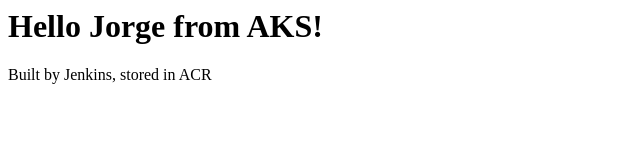
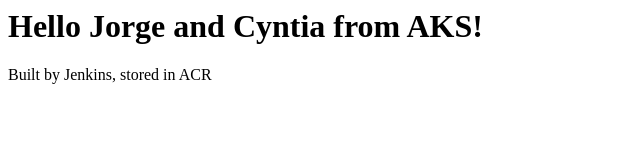
Before and after one commit to jlolivos/aks-lab01, a plain HTML site: page app/index.html in a window 1280 px wide. Shown: the whole page, without its empty margins (0-640 px from the left). Drawn offline with Linux system fonts and the light colour scheme.

Commit message:
Update greeting in index.html to include Cyntia

```diff
--- a/app/index.html
+++ b/app/index.html
@@ -1,2 +1,2 @@
-<h1>Hello Jorge from AKS!</h1>
+<h1>Hello Jorge and Cyntia from AKS!</h1>
 <p>Built by Jenkins, stored in ACR</p>
```
